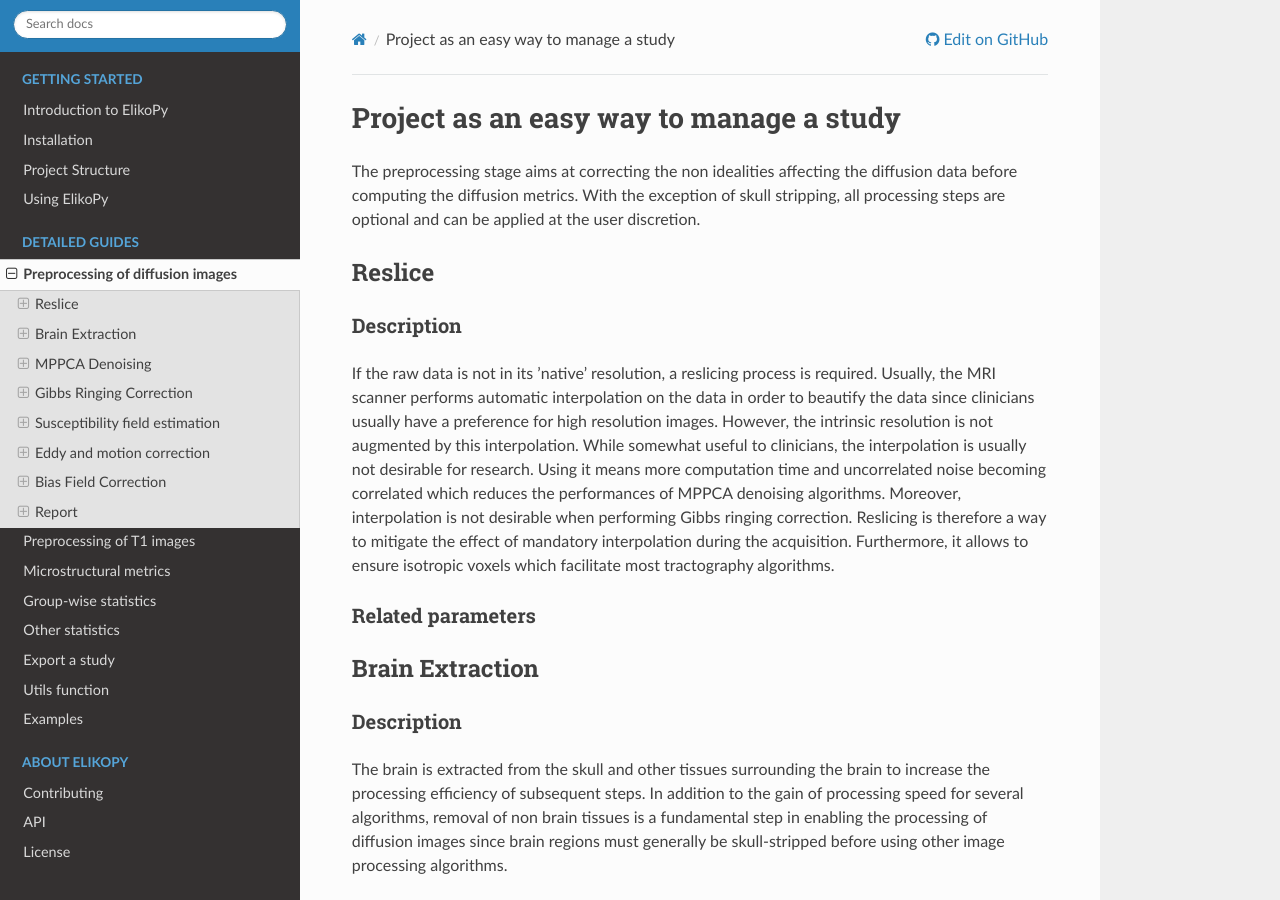
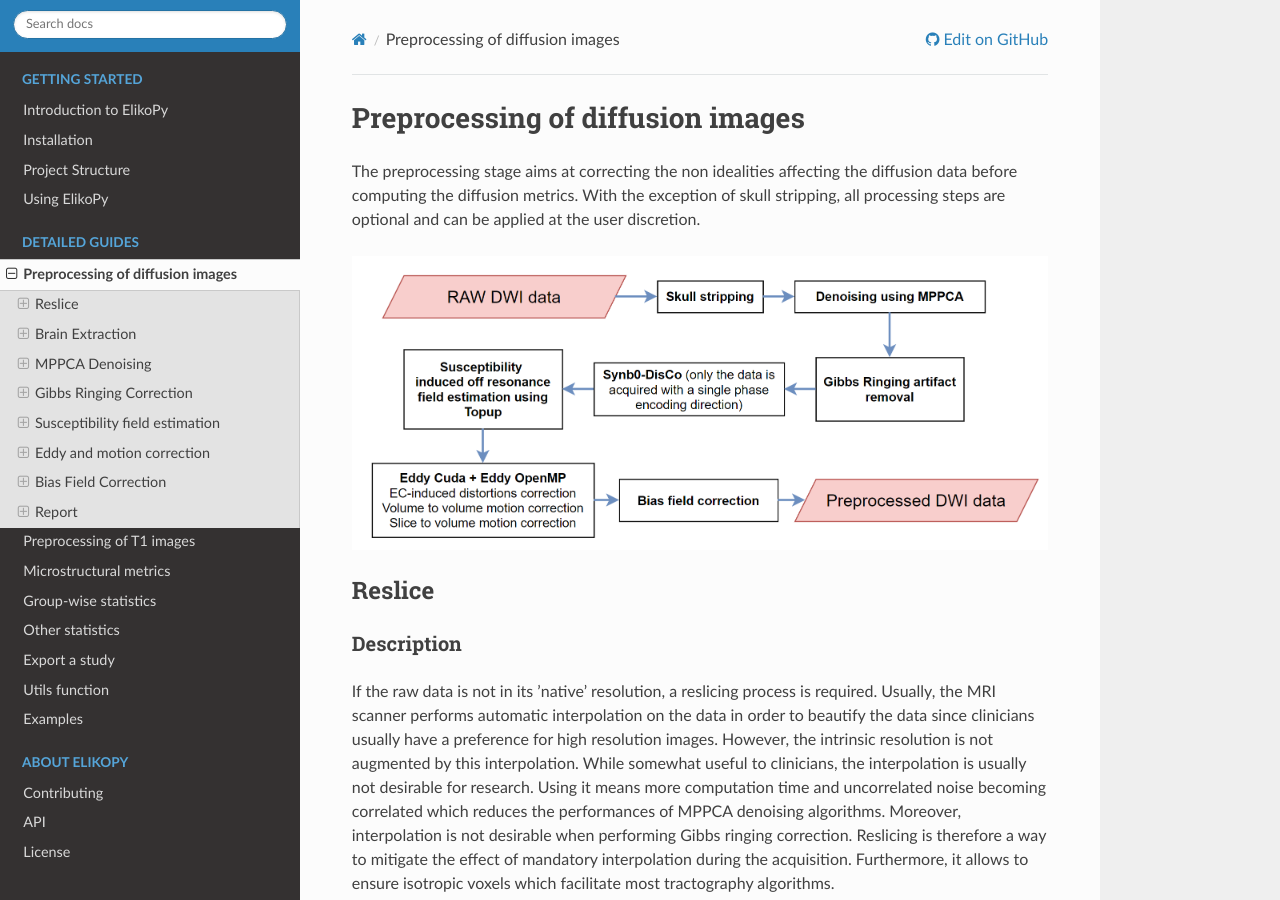
Before and after one commit to Hyedryn/elikopy, a Sphinx documentation site: the page built from docs/preprocessing_dmri.rst, in a window 1280 px wide and 900 px high. Built offline with Sphinx 7.4.7 and the Read the Docs theme 2.0.0, drawn with Linux system fonts in a browser that asks for light colours.

Commit message:
picture preprocessing

```diff
--- a/docs/preprocessing_dmri.rst
+++ b/docs/preprocessing_dmri.rst
@@ -1,12 +1,16 @@
 .. _preprocessing-dmri:
 
 ========================================
-Project as an easy way to manage a study
+Preprocessing of diffusion images
 ========================================
 
 The preprocessing stage aims at correcting the non idealities affecting the diffusion data
 before computing the diffusion metrics. With the exception of skull stripping, all processing steps are optional and can be applied at the
 user discretion.
+
+.. image:: pictures/preprocessing.PNG
+	:width: 800
+	:alt: Overview of the main processing steps in the ElikoPy pipeline.
 
 -------
 Reslice
```
Also changed, not shown: docs/pictures/preprocessing.PNG (added).
